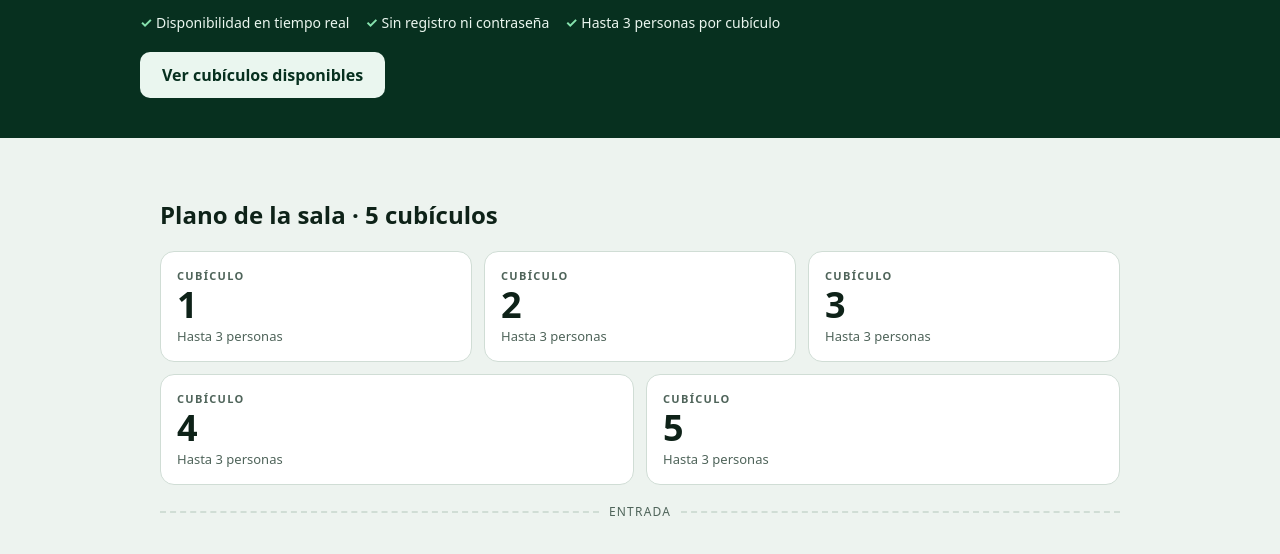
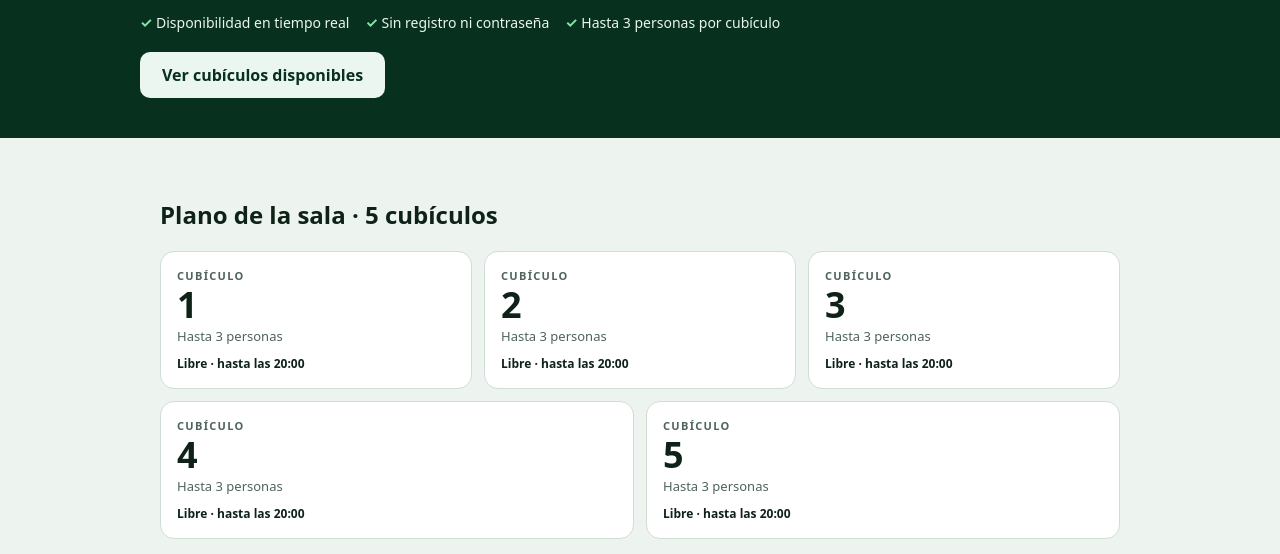
Before and after one commit to RicoUfoo/Cubiculos_Tecmilenio, a plain HTML site: page static/index.html in a window 1280 px wide. Shown: the part 181-735 px from the top of the page. Drawn offline with Linux system fonts and the light colour scheme.

Commit message:
T11: motor de estado actual del cubículo

```diff
--- a/static/Script.js
+++ b/static/Script.js
@@ -98,6 +98,43 @@ const Modelo = {
     return ocupada ? "ocupada" : "libre";
   },
 
+  // T11: MOTOR DE ESTADO ACTUAL DEL CUBÍCULO.
+  // Devuelve { estado, franja, hasta, cuando } para un cubículo en un instante dado:
+  //   "cerrado" -> fuera del horario de operación. "hasta" = hora en que abre,
+  //                "cuando" = "hoy" o "mañana".
+  //   "ocupado" -> la franja en curso tiene reserva. "hasta" = hora en que se libera
+  //                (une reservas seguidas).
+  //   "libre"   -> sin reserva ahora. "hasta" = hora de la siguiente reserva
+  //                (o la hora de cierre si ya no hay más hoy).
+  // El parámetro "ahora" permite probarlo con cualquier hora.
+  estadoActual(cubId, ahora = new Date()) {
+    const hora = Number(this._fmtHoraNum.format(ahora));
+    const fecha = this._fmtFechaISO.format(ahora);
+
+    if (hora < Config.ABRE) {
+      return { estado: "cerrado", franja: null, hasta: Config.ABRE, cuando: "hoy" };
+    }
+    if (hora >= Config.CIERRA) {
+      return { estado: "cerrado", franja: null, hasta: Config.ABRE, cuando: "mañana" };
+    }
+
+    const franjas = this.franjas();
+    const i = franjas.findIndex(f => hora >= f.inicio && hora < f.fin);
+    const franja = franjas[i];
+    const ocupada = f => this.estadoFranja(cubId, f, fecha) === "ocupada";
+
+    if (ocupada(franja)) {
+      let j = i;
+      while (j + 1 < franjas.length && ocupada(franjas[j + 1])) j++;
+      return { estado: "ocupado", franja, hasta: franjas[j].fin, cuando: "hoy" };
+    }
+
+    let k = i + 1;
+    while (k < franjas.length && !ocupada(franjas[k])) k++;
+    const hasta = k < franjas.length ? franjas[k].inicio : Config.CIERRA;
+    return { estado: "libre", franja, hasta, cuando: "hoy" };
+  },
+
   // T10: DATOS DE EJEMPLO para ver la distinción visual.
   // Se borran cuando existan las reservas reales (T25) y la persistencia (T33).
   cargarEjemplo() {
@@ -129,13 +166,40 @@ const Vista = {
         <small>Cubículo</small>
         <b>${c.numero}</b>
         <span>Hasta ${c.capacidad} personas</span>
+        <strong class="estado-actual"></strong>
       </button>`).join("");
     this.$("plano").innerHTML = html;
   },
 
+  // T11: muestra el estado actual de cada cubículo en su tarjeta del plano.
+  // Se puede llamar muchas veces (la T12 lo usará para refrescar).
+  // Los colores del estado son de la T5: aquí solo se escribe el texto y data-estado.
+  renderEstados(ahora = new Date()) {
+    const pad = n => String(n).padStart(2, "0");
+    Modelo.cubiculos().forEach(c => {
+      const boton = document.querySelector(`.booth[data-cub="${c.id}"]`);
+      if (!boton) return;
+
+      const e = Modelo.estadoActual(c.id, ahora);
+      const hora = `${pad(e.hasta)}:00`;
+      let texto;
+      if (e.estado === "cerrado") {
+        texto = `Cerrado · abre ${e.cuando === "mañana" ? "mañana " : ""}a las ${hora}`;
+      } else if (e.estado === "ocupado") {
+        texto = `Ocupado · hasta las ${hora}`;
+      } else {
+        texto = `Libre · hasta las ${hora}`;
+      }
+
+      boton.dataset.estado = e.estado;
+      boton.querySelector(".estado-actual").textContent = texto;
+      boton.setAttribute("aria-label", `${c.nombre}, capacidad ${c.capacidad} personas, ${texto}`);
+    });
+  },
+
   // T9: cuadrícula de franjas por cubículo.
   // Filas = cubículos (Modelo.cubiculos), columnas = franjas (Modelo.franjas, T8).
-  // Cada celda es un botón con data-cub y data-franja.
+  // Cada celda es un botón con data-cub y data-franja; T10 les pondrá el color de libre/ocupada.
   renderFranjas() {
     const franjas = Modelo.franjas();
     const cubiculos = Modelo.cubiculos();
@@ -206,6 +270,7 @@ const App = {
   iniciar() {
     Modelo.cargarEjemplo();  // T10: datos de ejemplo (quitar en T25/T33)
     Vista.renderPlano();
+    Vista.renderEstados();   // T11
     Vista.renderFranjas();   // T9 + T10
     Vista.renderReloj();
     setInterval(() => Vista.renderReloj(), 1000);
--- a/static/Style.css
+++ b/static/Style.css
@@ -81,3 +81,7 @@ h1 { margin: 0; font-size: clamp(2.2rem, 7vw, 3.4rem); line-height: 1; }
   cursor: not-allowed;
 }
 .slot--ocupada:hover { border-color: #B84A4A; }
+
+/* T11: texto del estado actual dentro de la tarjeta del plano
+   (los colores del estado los define la T5) */
+.booth .estado-actual { margin-top: 6px; font-size: 12px; font-weight: 600; color: #0E2218; }
```
